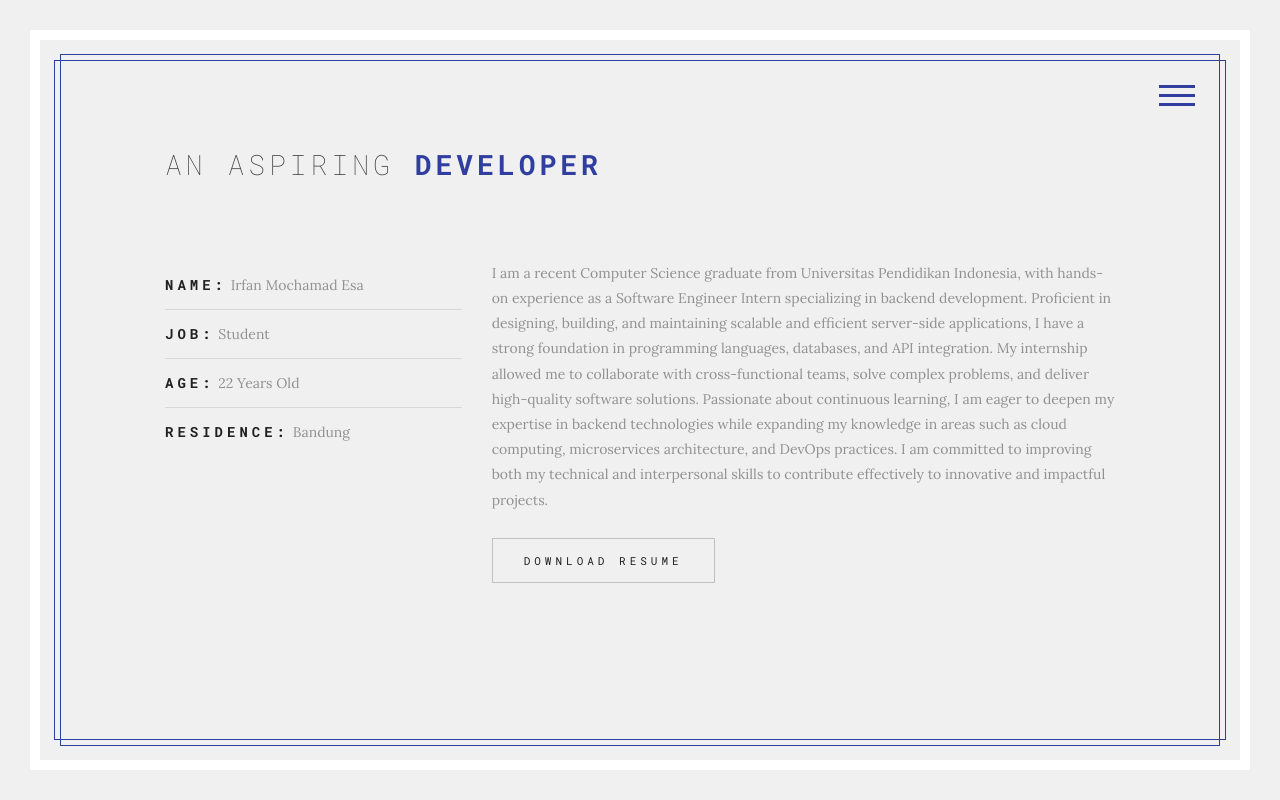
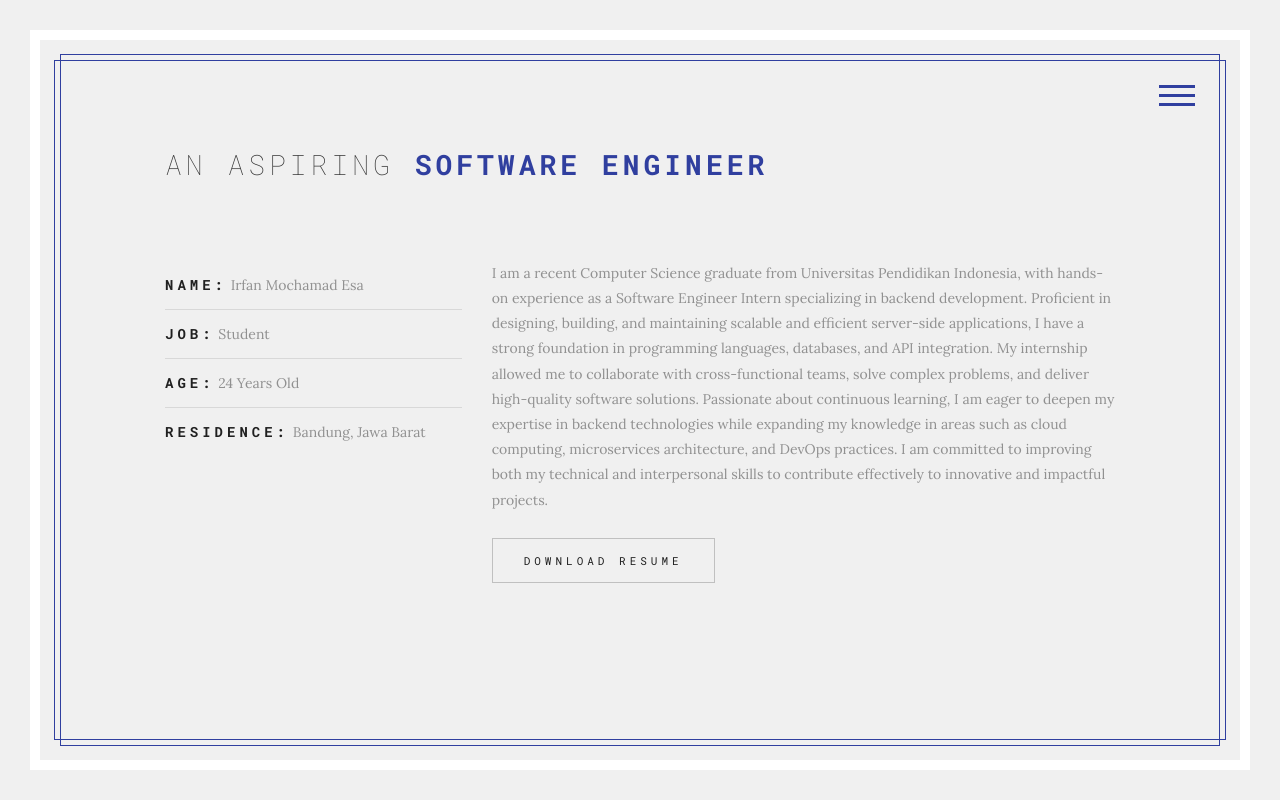
Before and after one commit to WataKoro/Portofolio, a plain HTML site: page index.html in a window 1280 px wide. Both pictures are taken after a click on the link "LEARN MORE ABOUT ME". Drawn offline with Linux system fonts and the light colour scheme.

Commit message:
Update index.html
update age

```diff
--- a/index.html
+++ b/index.html
@@ -136,7 +136,7 @@
 
 							<div class='section-header' >
 								<h2>
-									An Aspiring <strong class='color' >Developer</strong>
+									An Aspiring <strong class='color' >Software Engineer</strong>
 								</h2>
 							</div>
 
@@ -158,12 +158,12 @@
 
 										<li>
 											<strong>Age:</strong>
-											<span>22 Years Old</span>
+											<span>24 Years Old</span>
 										</li>
 
 										<li>
 											<strong>Residence:</strong>
-											<span>Bandung</span>
+											<span>Bandung, Jawa Barat</span>
 										</li>
 
 									</ul>
```
